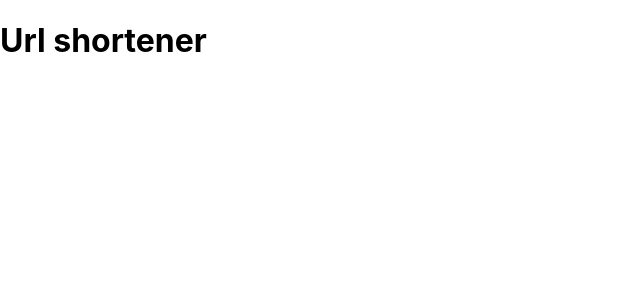
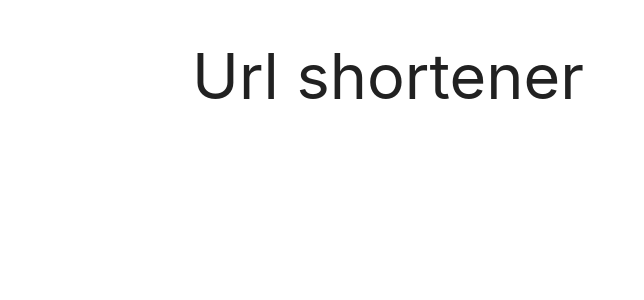
Before and after one commit to RZFalcore/url-shortener, a React (Create React App) app in the folder client/: page /links in a window 1280 px wide. Shown: the top 300 px of the page, without its empty margins (0-644 px from the left). Built offline with nearby package versions, Linux system fonts and the light colour scheme.

Commit message:
added pages in client, part of routes handled

```diff
--- a/client/package.json
+++ b/client/package.json
@@ -9,6 +9,7 @@
     "materialize-css": "^1.0.0-rc.2",
     "react": "^17.0.2",
     "react-dom": "^17.0.2",
+    "react-router-dom": "^5.2.0",
     "react-scripts": "4.0.3",
     "web-vitals": "^1.1.2"
   },
--- a/client/src/App.js
+++ b/client/src/App.js
@@ -1,7 +1,11 @@
 import "materialize-css";
 
 function App() {
-  return <h1>Url shortener</h1>;
+  return (
+    <div class="container">
+      <h1>Url shortener</h1>
+    </div>
+  );
 }
 
 export default App;
--- a/client/src/index.css
+++ b/client/src/index.css
@@ -1,13 +1 @@
-body {
-  margin: 0;
-  font-family: -apple-system, BlinkMacSystemFont, 'Segoe UI', 'Roboto', 'Oxygen',
-    'Ubuntu', 'Cantarell', 'Fira Sans', 'Droid Sans', 'Helvetica Neue',
-    sans-serif;
-  -webkit-font-smoothing: antialiased;
-  -moz-osx-font-smoothing: grayscale;
-}
-
-code {
-  font-family: source-code-pro, Menlo, Monaco, Consolas, 'Courier New',
-    monospace;
-}
+@import "../node_modules/materialize-css/dist/css/materialize.min.css"
```
Also changed, not shown: client/src/pages/AuthPage.js (added, +9 -0 lines), client/src/pages/CreateLinkPage.js (added, +9 -0 lines), client/src/pages/LinkDetailsPage.js (added, +9 -0 lines), client/src/pages/LinksPage.js (added, +9 -0 lines), client/src/routes.js (added, +26 -0 lines), 1 other file (tests, documents, lock files or other folders).
